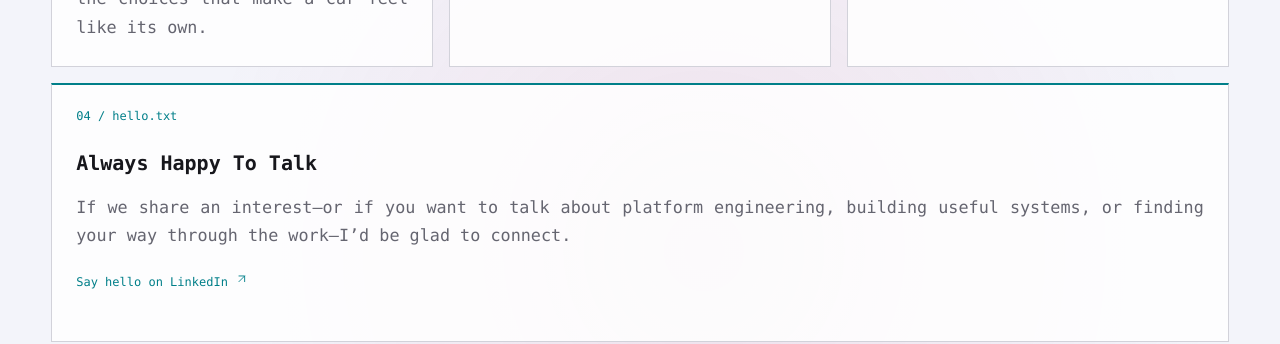
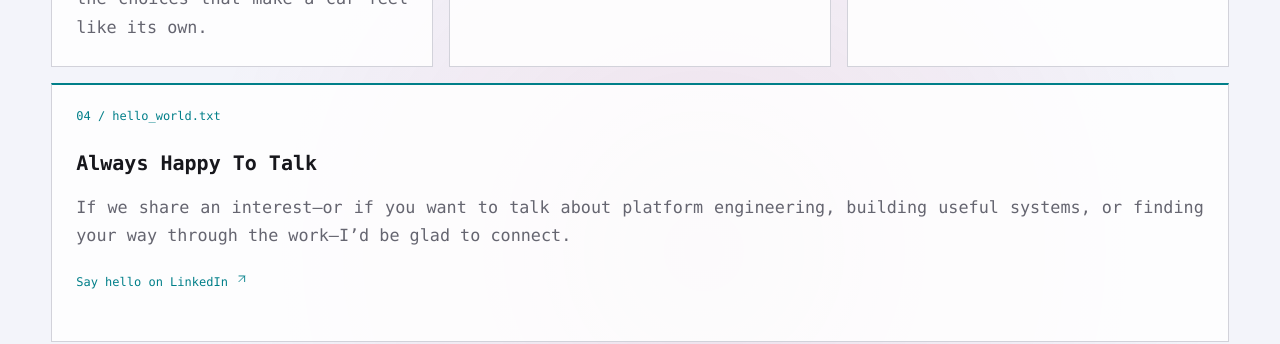
Before and after one commit to ANISHG-26/ANISHG-26.github.io, a Jekyll site: the page built from geek-out.html, in a window 1280 px wide and 1372 px high. Shown: the part 819-1163 px from the top of the window. Built offline with Jekyll 4.4.1, drawn with Linux system fonts in a browser that asks for light colours; nearby versions of some CDN libraries.

Commit message:
chore: rename geek out hello file

```diff
--- a/geek-out.html
+++ b/geek-out.html
@@ -10,6 +10,6 @@ permalink: /geek-out/
   <article class="geek-card geek-car"><i data-lucide="gauge" aria-hidden="true"></i><span>01 / gli.txt</span><h2>Three Pedals, On Purpose</h2><p>I’m an avid car enthusiast, especially interested in thoughtfully built JDMs and Eurotuners. I drive a manual Volkswagen GLI, and I’d love to talk about builds, parts, and the choices that make a car feel like its own.</p></article>
   <article class="geek-card geek-food"><i data-lucide="cooking-pot" aria-hidden="true"></i><span>02 / kitchen.md</span><h2>Usually Thinking About Food</h2><p>I love trying new cuisines and sometimes experimenting at home with new cuisines or fusion dishes. There is always another flavour, technique, or combination worth exploring.</p></article>
   <article class="geek-card geek-bass"><i data-lucide="music-2" aria-hidden="true"></i><span>03 / music.txt</span><h2>A Guitar. A Bass. A Good Groove.</h2><p>I play guitar and bass. If you’re a drummer, we would have a great time together.</p></article>
-  <a class="geek-card geek-connect" href="https://www.linkedin.com/in/anishgeorge97" target="_blank" rel="noopener noreferrer"><div><i data-lucide="linkedin" aria-hidden="true"></i><span>04 / hello.txt</span><h2>Always Happy To Talk</h2><p>If we share an interest—or if you want to talk about platform engineering, building useful systems, or finding your way through the work—I’d be glad to connect.</p></div><span class="text-link">Say hello on LinkedIn <i data-lucide="arrow-up-right" aria-hidden="true"></i></span></a>
+  <a class="geek-card geek-connect" href="https://www.linkedin.com/in/anishgeorge97" target="_blank" rel="noopener noreferrer"><div><i data-lucide="linkedin" aria-hidden="true"></i><span>04 / hello_world.txt</span><h2>Always Happy To Talk</h2><p>If we share an interest—or if you want to talk about platform engineering, building useful systems, or finding your way through the work—I’d be glad to connect.</p></div><span class="text-link">Say hello on LinkedIn <i data-lucide="arrow-up-right" aria-hidden="true"></i></span></a>
 </section>
 <p class="off-duty-note"><span class="prompt-mark">$</span> cd ~ <span class="shell-comment"># there’s more to life than the next deploy</span></p>
```
